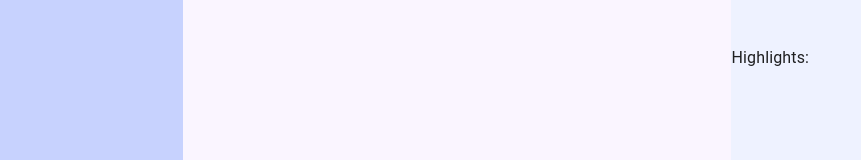
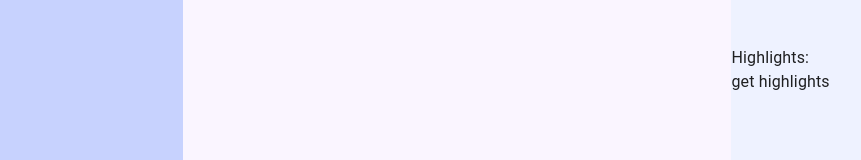
Before and after one commit to sjohns21/ina, a Next.js app: page / in a window 1280 px wide. Shown: the part 354-514 px from the top of the page, without its empty margins (0-861 px from the left). Built offline with nearby package versions, Linux system fonts and the light colour scheme; no server answers.

Commit message:
get highlights

```diff
--- /dev/null
+++ b/pages/api/openai/keywords.ts
@@ -0,0 +1,17 @@
+import { NextApiRequest, NextApiResponse } from "next";
+import { openai } from "@/pages/api/openai/index";
+
+const handler = async (req: NextApiRequest, res: NextApiResponse) => {
+  const response = await openai.createCompletion({
+    model: "text-davinci-003",
+    prompt: `The following is a dialogue between a doctor and patient. List the key words in a comma separated format:\n\n${req.query.text}\n\n`,
+    temperature: 0,
+    max_tokens: 256,
+    top_p: 1,
+    frequency_penalty: 0,
+    presence_penalty: 0,
+  });
+  res.send(response.data.choices[0].text);
+};
+
+export default handler;
--- a/pages/index.tsx
+++ b/pages/index.tsx
@@ -9,11 +9,49 @@ import { Send, Settings, List } from "@mui/icons-material";
 const IndexPage = () => {
   const [transcript, setTranscript] = useState("");
   const [summary, setSummary] = useState("");
+  const [highlightedTranscript, setHighlightedTranscript] = useState<
+    React.ReactNode[]
+  >([]);
   const getSummary = async () => {
     setSummary(
       await (await fetch("/api/openai/summarize?text=" + transcript)).text()
     );
   };
+
+  const getHighlights = async () => {
+    const keyPhrases = (
+      await (await fetch("/api/openai/keywords?text=" + transcript)).text()
+    ).split(", ");
+
+    const regExp = new RegExp(keyPhrases.join("|"), "gi");
+    let match;
+    const matches = [];
+    while ((match = regExp.exec(transcript)) !== null) {
+      const start = match.index;
+      const end = regExp.lastIndex;
+      const phrase = match[0];
+      matches.push({ start, end, phrase });
+    }
+    const makeSpan = (s: string, si: number) => (
+      <span key={si} className="bg-yellow-200">
+        {s}
+      </span>
+    );
+    let out: React.ReactNode[] = [];
+    if (matches[0]) {
+      out.push(transcript.substring(0, matches[0].start));
+      for (let mi = 0; mi < matches.length - 1; mi++) {
+        const match = matches[mi];
+        out.push(makeSpan(match.phrase, match.start));
+        out.push(transcript.substring(match.end, matches[mi + 1].start));
+      }
+      const lastMatch = matches[matches.length - 1];
+      out.push(makeSpan(lastMatch.phrase, lastMatch.start));
+      out.push(transcript.substring(lastMatch.end));
+    }
+    setHighlightedTranscript(out);
+  };
+
   return (
     <div className="flex h-full">
       <div className="flex flex-col bg-indigo-200 w-2/12 h-full items-center justify-between">
@@ -31,7 +69,7 @@ const IndexPage = () => {
         </div>
       </div>
       <div className="flex flex-col bg-purple-50 w-1/2 h-full">
-        <div>{transcript}</div>
+        <div>{highlightedTranscript}</div>
         <RecordAudio setTranscript={setTranscript} />
         <button onClick={getSummary}>Get summary</button>
       </div>
@@ -43,6 +81,7 @@ const IndexPage = () => {
         <div className="h-1/2">
           <h2>Highlights:</h2>
           {/*<div>{highlights}</div>*/}
+          <button onClick={getHighlights}>get highlights</button>
         </div>
       </div>
     </div>
@@ -58,3 +97,6 @@ const exampleSummary =
   "• Jack Smith has filled out a form and provided his Medicare card\n" +
   "• Jack Smith has been feeling very tired and run down, despite getting enough sleep\n" +
   "• Jack Smith has lost energy for hobbies he used to enjoy";
+
+const exampleKeyWords =
+  "Doctor, Patient, Appointment, Jack Smith, Medicare card, Dr. Seuss, Tired, Run down, Sleep, Energy, Hobbies.";
```
